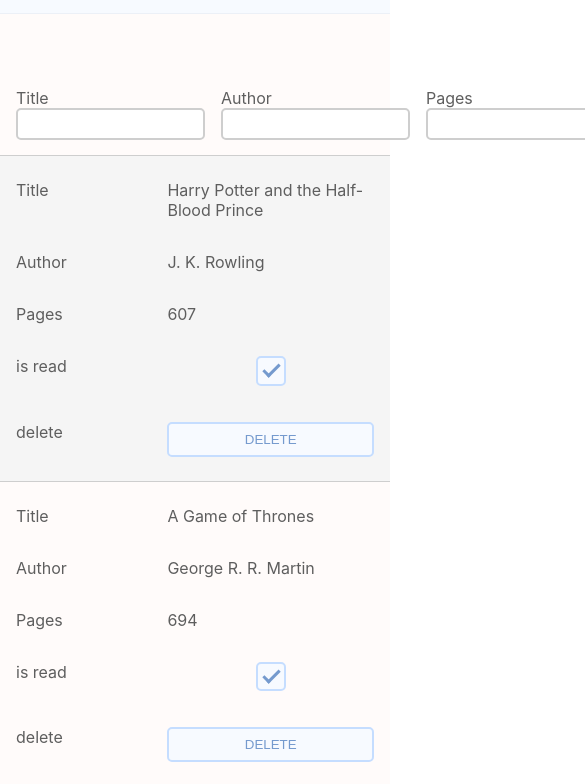
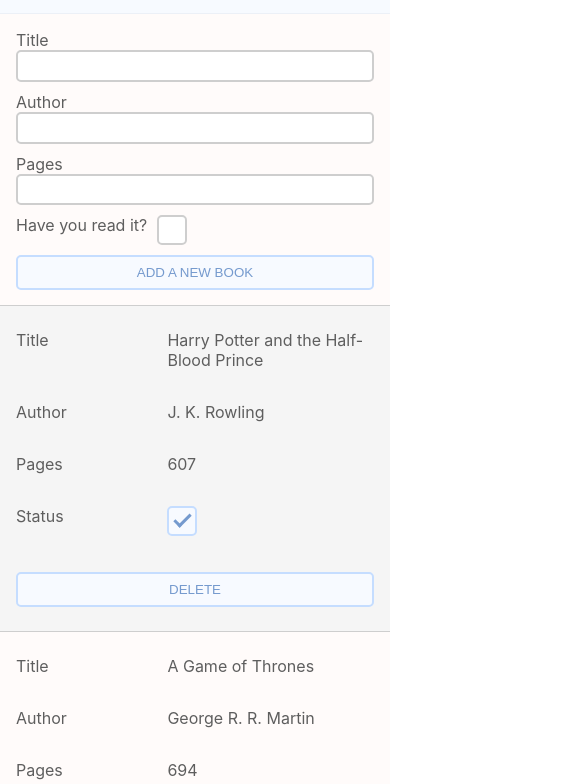
Before and after one commit to mushroom011/library, a plain HTML site: page index.html in a window 390 px wide. Shown: the part 48-832 px from the top of the page, 585 px wide, since content can reach past the window. Drawn offline with Linux system fonts and the light colour scheme.

Commit message:
added responsiveness

```diff
--- a/index.html
+++ b/index.html
@@ -27,7 +27,7 @@
           <input id="pages" name="pages" type="number" min="1" required>
         </div>
         <label class="group checkbox" for="isRead">
-          <span>Have you read it?</span>
+          <span class="checkbox-text">Have you read it?</span>
           <input id="isRead" name="isRead" type="checkbox">
           <span></span>
         </label>
--- a/style.css
+++ b/style.css
@@ -129,6 +129,27 @@ tr:nth-child(odd) {
 }
 
 @media(max-width: 650px) {
+  form {
+    display: block;
+  }
+
+  .btn {
+    width: 100%;
+  }
+
+  .group {
+    margin-bottom: 10px;
+  }
+
+  .checkbox {
+    text-align: left;
+    flex-direction: row;
+  }
+
+  .checkbox-text {
+    padding-right: 10px;
+  }
+
   th {
     display: none;
   }
@@ -145,6 +166,7 @@ tr:nth-child(odd) {
 
   td:last-child {
     padding-bottom: 1.5rem;
+    display: block;
   }
 
   td:nth-child(1):before {
@@ -160,11 +182,7 @@ tr:nth-child(odd) {
   }
 
   td:nth-child(4):before {
-    content: 'is read';
-  }
-
-  td:nth-child(5):before {
-    content: 'delete';
+    content: 'Status';
   }
 }
 
```
